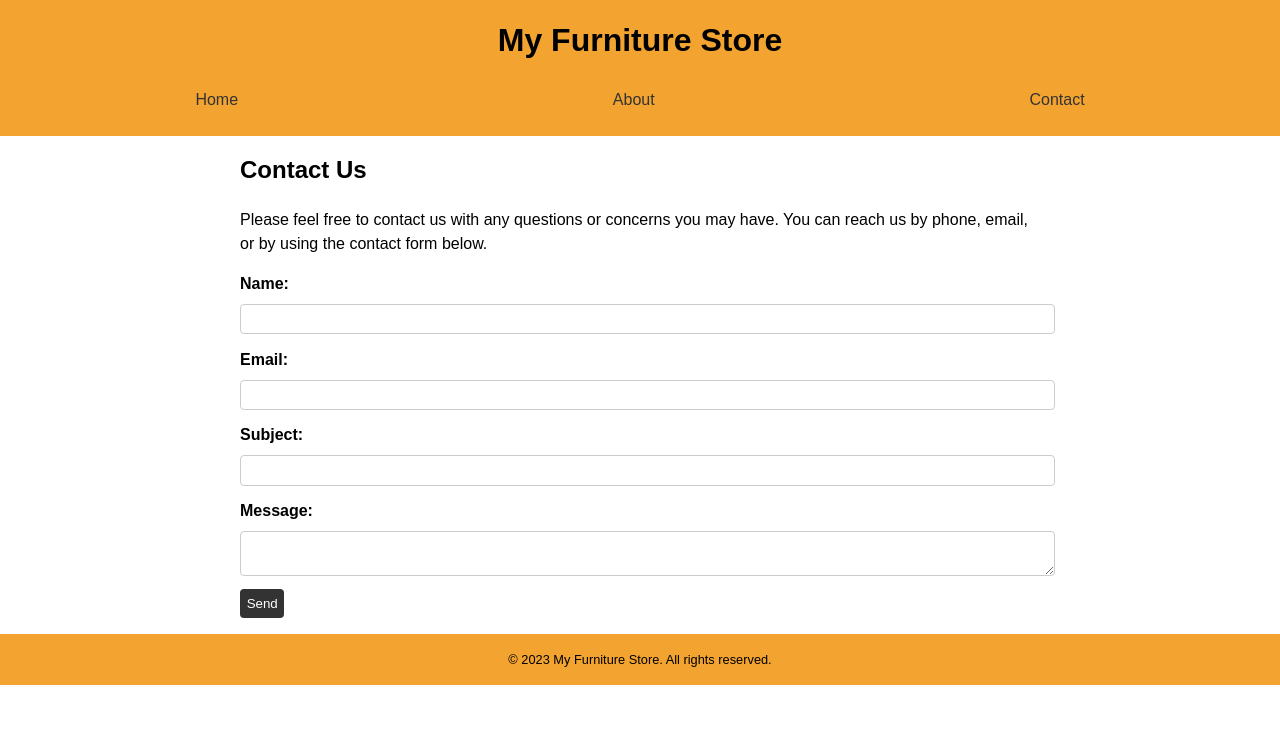
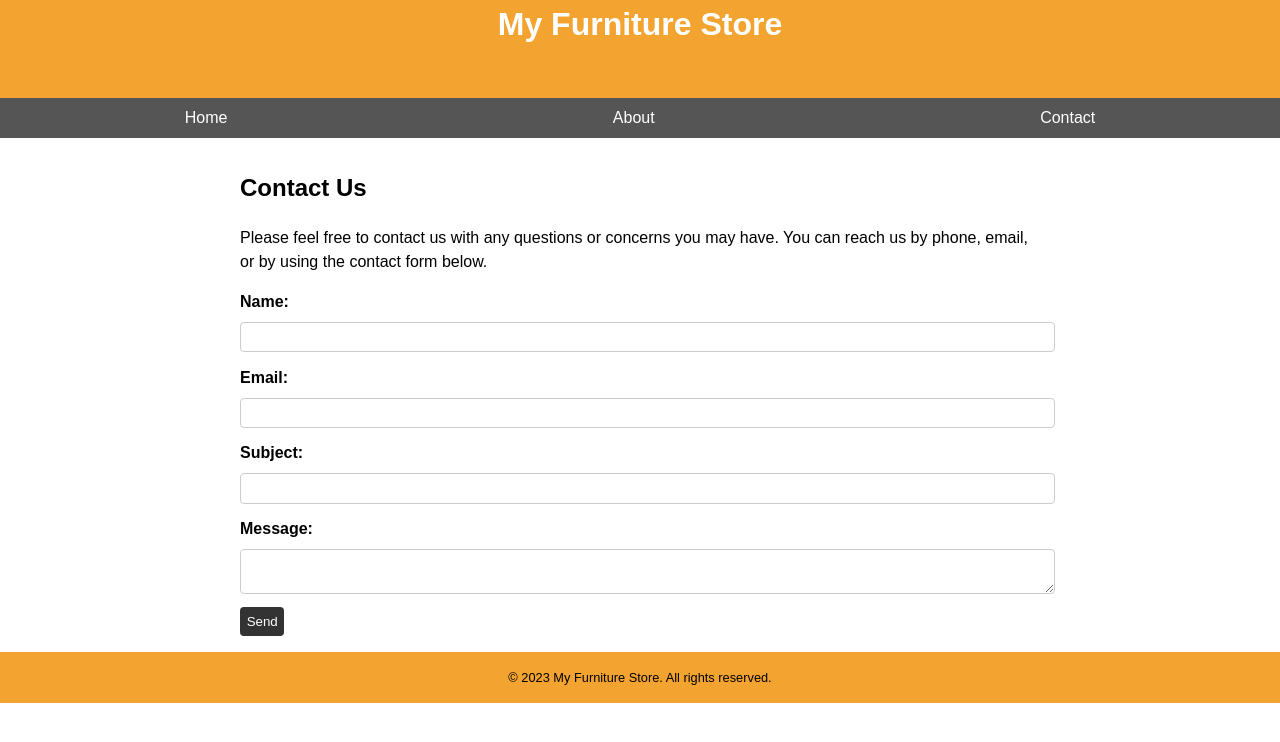
Before and after one commit to Faizan-Kh/Furniture-Store, a website: page contact.html in a window 1280 px wide. Drawn offline with Linux system fonts and the light colour scheme.

Commit message:
Some changes in css

```diff
--- a/contact.css
+++ b/contact.css
@@ -18,10 +18,18 @@ a:hover {
 /* Header styles */
 header {
   background-color: #F3A32F;
-  padding: 1em;
+
+  /* margin-bottom: 50px; */
+	/* padding: 5px; */
+	color: #fff;
+	text-align: center;
+
 }
 
 h1 {
+  font-size: 48px;
+	font-weight: bold;
+	margin-bottom: 20px;
   text-align: center;
   margin: 0;
   font-size: 2em;
@@ -36,7 +44,8 @@ nav ul {
   display: flex;
   justify-content: space-around;
   list-style: none;
-  margin: 0;
+  background-color: #555;
+  margin-top: 50px;
   padding: 0;
 }
 
@@ -53,7 +62,7 @@ nav a {
 
   display: block;
   padding: 0.5em;
-  color: #333;
+  color: #fff;
 }
 
 nav a:hover {
```
Also changed, not shown: index.html (+1 -2 lines).
